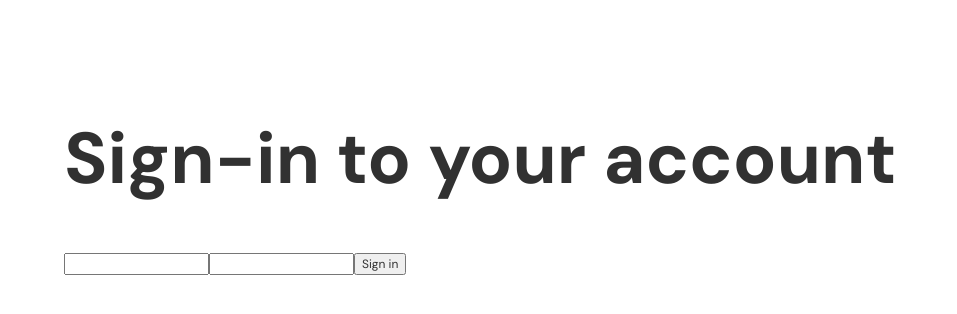
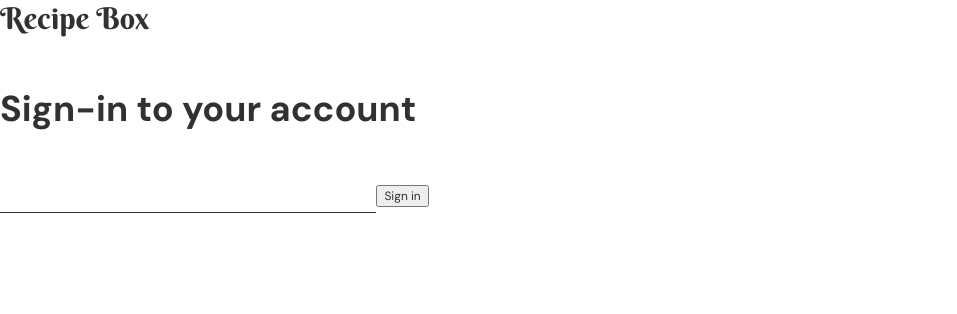
Before and after one commit to LiviaBoeriu/RecipeBox, a React (Create React App) app in the folder client/: page / in a window 1280 px wide. Shown: the top 314 px of the page, without its empty margins (0-957 px from the left). Built offline with nearby package versions, Linux system fonts and the light colour scheme.

Commit message:
Create input and login component

```diff
--- a/client/public/index.html
+++ b/client/public/index.html
@@ -4,6 +4,7 @@
     <meta charset="utf-8" />
     <link rel="icon" href="%PUBLIC_URL%/favicon.ico" />
     <link href="https://fonts.googleapis.com/css2?family=DM+Sans:ital,wght@0,400;0,500;0,700;1,400;1,500;1,700&display=swap" rel="stylesheet">
+    <link href="https://fonts.googleapis.com/css2?family=Berkshire+Swash&display=swap" rel="stylesheet">
     <meta name="viewport" content="width=device-width, initial-scale=1" />
     <meta name="theme-color" content="#000000" />
     <meta
--- a/client/src/App.js
+++ b/client/src/App.js
@@ -3,11 +3,13 @@ import './assets/styles/index.scss';
 
 // components
 import Login from "./components/Login/Login.js"
+import Logo from "./components/Logo/Logo"
 
 function App() {
   return (
     <Fragment>
       <div className="container">
+        <Logo />
         <Login />
       </div>
     </Fragment>
--- a/client/src/assets/styles/index.scss
+++ b/client/src/assets/styles/index.scss
@@ -1,5 +1,6 @@
 $defaultSize: 12px;
 $font: 'DM Sans', sans-serif;
+$logoFont: 'Berkshire Swash', cursive;
 $defaultTextColor: #313131;
 
 
@@ -33,7 +34,20 @@ h1 {
     font-size: 6rem;
 }
 
+a {
+    text-decoration: none;
+}
 
-.container {
-    padding: 5%;
+
+
+input {
+    border: 0;
+    border-bottom: solid 1px;
+    padding: 1vh 2vw;
 }
+
+#logo {
+    font-family: $logoFont;
+    font-size: 2.5rem;
+    width: fit-content;
+}
--- /dev/null
+++ b/client/src/components/Input/Input.js
@@ -0,0 +1,11 @@
+import React, { Fragment, useState } from "react";
+// import "../../assets/styles/index.scss";
+
+const Input = (props) => {
+
+    return (
+        <input type={props.type} value={props.value} onChange={e => props.changeHandler(e.target.value)} />
+    );
+}
+
+export default Input;
--- a/client/src/components/Login/Login.js
+++ b/client/src/components/Login/Login.js
@@ -1,18 +1,16 @@
 import React, { Fragment, useState } from "react";
 // import "../../assets/styles/index.scss";
-import LoginInput from "../LoginInput/LoginInput";
+import Input from "../Input/Input";
 
 const Login = () => {
 
-    const [username, setUsername] = useState(" ");
-    const [password, setPassword] = useState(" ");
+    const [username, setUsername] = useState("");
+    const [password, setPassword] = useState("");
 
     const onSubmitForm = async (e) => {
         e.preventDefault();
         try {
             const body = { username, password };
-
-            console.log(username);
             const response = await fetch("http://localhost:5000/auth/login",
             {
                 method: "POST",
@@ -21,7 +19,7 @@ const Login = () => {
             });
 
             console.log(response);
-            window.location = "/";
+
         } catch (err) {
             console.error(err.message);
         }
@@ -29,14 +27,12 @@ const Login = () => {
 
     return (
         <Fragment>
-            <h1 className="form-header">
+            <h4 className="form-header">
                 Sign-in to your account
-            </h1>
+            </h4>
             <form onSubmit={onSubmitForm}>
-                {/* This input has to become a component */}
-                {/* <LoginInput /> */}
-                <input type="text" value={username} onChange={e => setUsername(e.target.value)}/>
-                <input type="text" value={password} onChange={e => setPassword(e.target.value)}/>
+                <Input value={username} changeHandler={setUsername} type="text"/>
+                <Input value={password} changeHandler={setPassword} type="password"/>
 
                 <button>Sign in</button>
             </form>
--- a/client/src/components/LoginInput/LoginInput.js
+++ /dev/null
@@ -1,15 +0,0 @@
-import React, { Fragment, useState } from "react";
-// import "../../assets/styles/index.scss";
-
-const LoginInput = () => {
-
-    const [inputValue, setInputValue] = useState(" ");
-
-    return (
-        <Fragment>
-            <input type="text" value={inputValue} onChange={e => setInputValue(e.target.value)}/>
-        </Fragment>
-    );
-}
-
-export default LoginInput;
--- /dev/null
+++ b/client/src/components/Logo/Logo.js
@@ -0,0 +1,11 @@
+import React from "react";
+
+const Logo = () => {
+
+    return (
+        <a id="logo" href="/">Recipe Box</a>
+    );
+}
+
+
+export default Logo;
```
Also changed, not shown: 1 other file (tests, documents, lock files or other folders).
